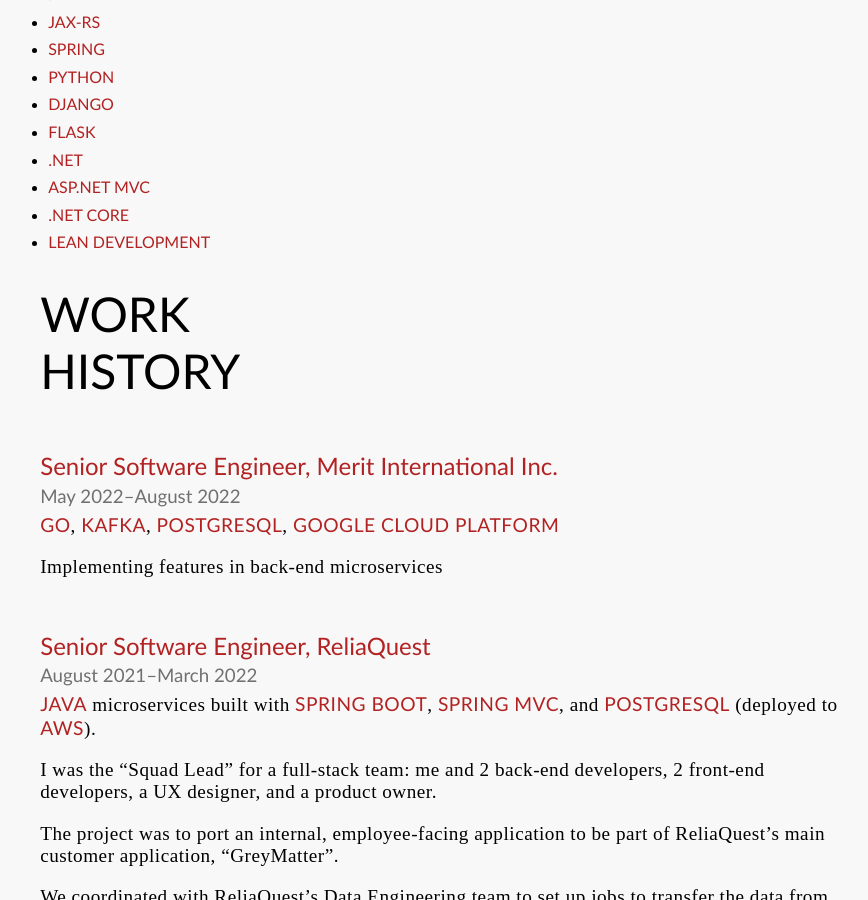
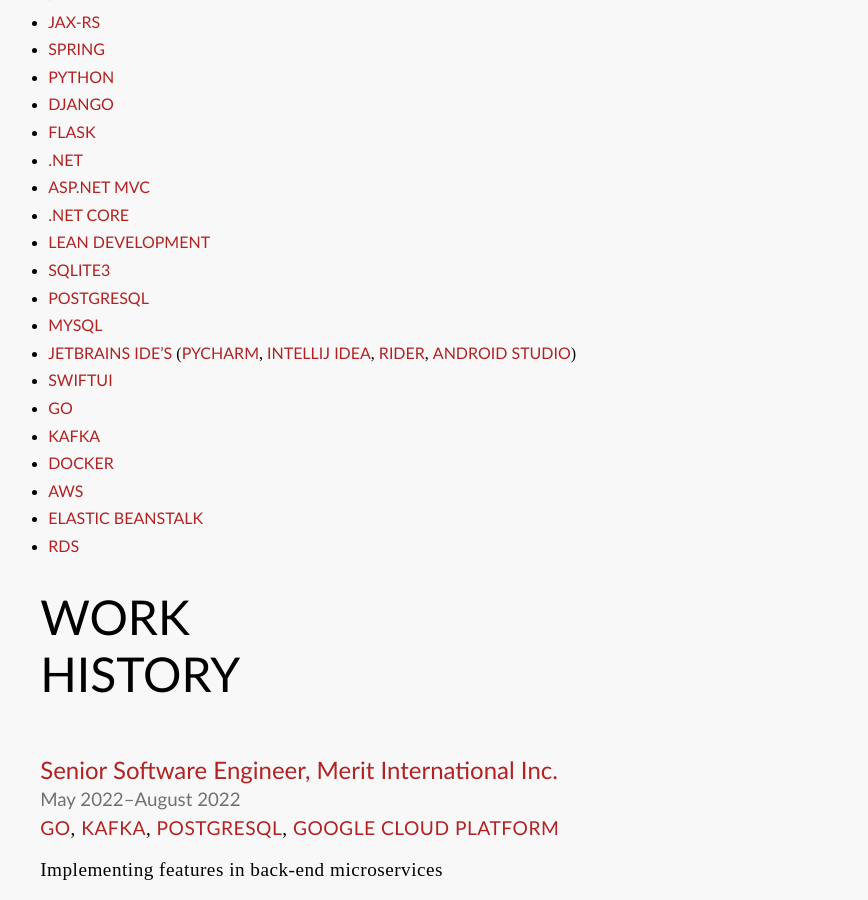
Before and after one commit to n8mob/n8mob.github.io, a Jekyll site: the page built from resume.md, in a window 1280 px wide and 900 px high, scrolled down 498 px. Shown: the whole window, without its empty margins (11-879 px from the left). Built offline with Jekyll 4.4.1, drawn with Linux system fonts in a browser that asks for light colours.

Commit message:
add skills

```diff
--- a/resume.md
+++ b/resume.md
@@ -21,6 +21,17 @@
 - **ASP.NET MVC**
 - **.NET Core**
 - **Lean Development**
+- **SQLite3**
+- **PostgreSQL**
+- **MySQL**
+- **JetBrains IDE's** (**PyCharm**, **IntelliJ IDEA**, **Rider**, **Android Studio**)
+- **SwiftUI**
+- **Go**
+- **Kafka**
+- **Docker**
+- **AWS**
+- **Elastic Beanstalk**
+- **RDS**
 
 # Work History
 
```
